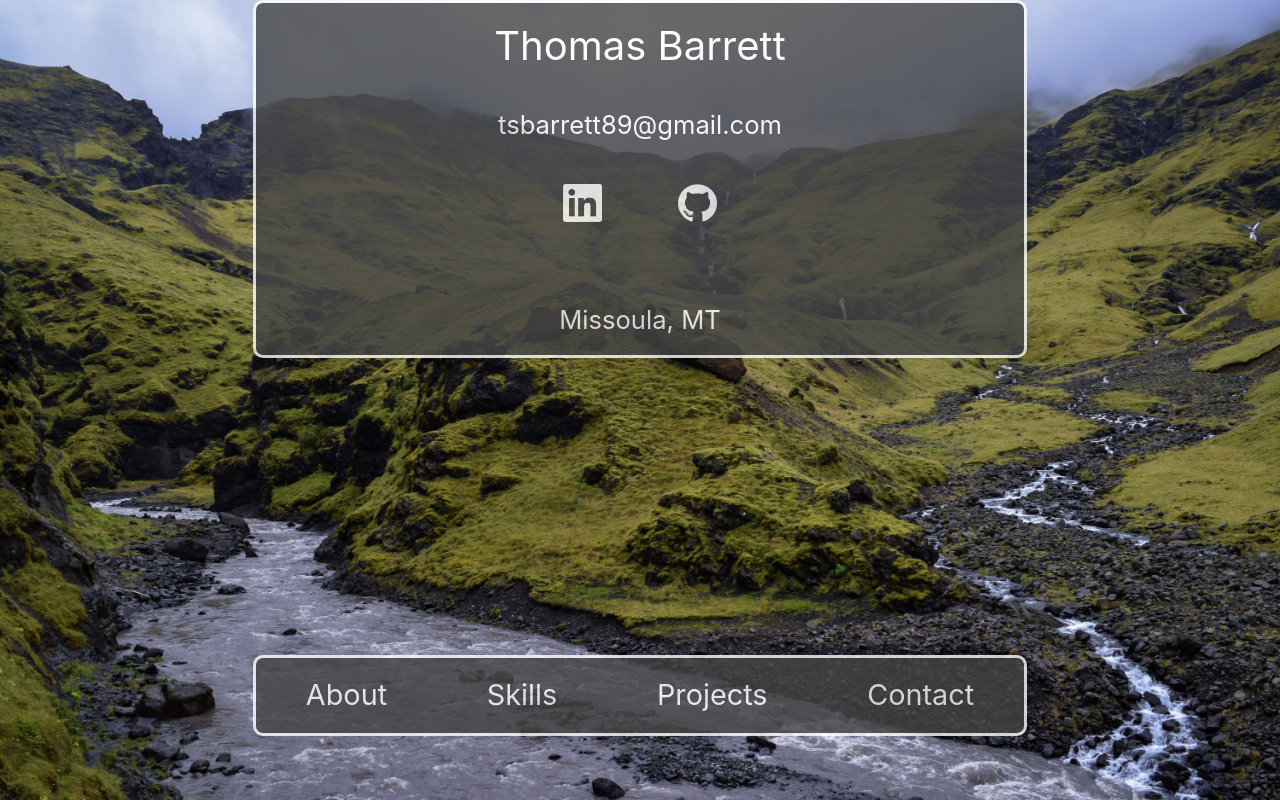
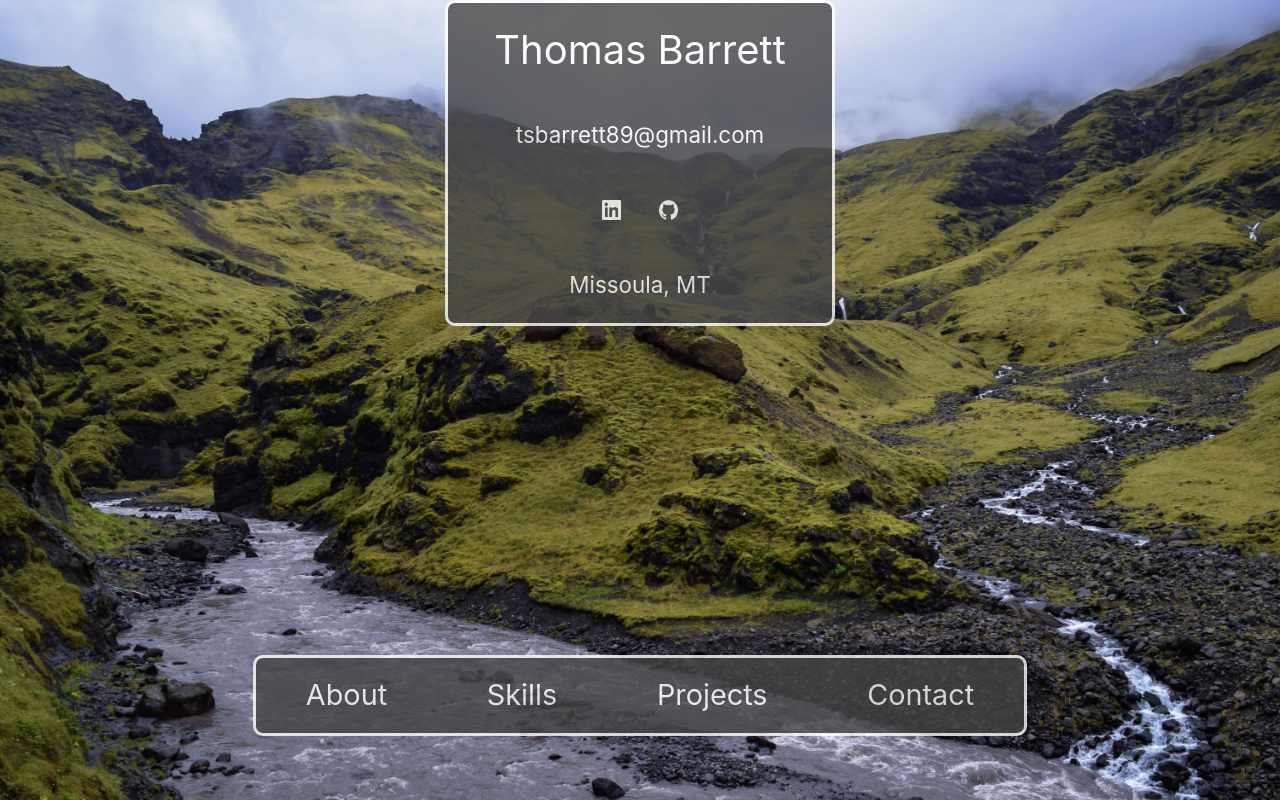
Before and after one commit to tsbarrett89/tb-portfolio, a React (Create React App) app: page /contact in a window 1280 px wide. Built offline with nearby package versions, Linux system fonts and the light colour scheme; the HTML template or start-up script is replaced by a standard one.

Commit message:
styled contactPage

```diff
--- a/src/components/ContactPage.js
+++ b/src/components/ContactPage.js
@@ -2,7 +2,7 @@ import React from 'react';
 import linkedIcon from '../images/linkedIcon.png';
 import githubIcon from '../images/githubIcon.png';
 
-import { PageContainer, IconContainer } from '../style/app-styles';
+import { PageContainer, IconContainer } from '../style/contactPage-styles';
 
 const ContactPage = () => {
 
--- /dev/null
+++ b/src/style/contactPage-styles.js
@@ -0,0 +1,34 @@
+import styled from 'styled-components'
+
+export const PageContainer = styled.div `
+    width: 30%;
+    min-height: 40vh;
+    display: flex;
+    flex-direction: column;
+    justify-content: space-around;
+    align-items: center;
+    border: 3px solid white;
+    border-radius: 10px;
+    background-color: #454545;
+    opacity: 0.8;
+    color: white;
+
+    h2 {
+        font-size: 2.5rem;
+    }
+
+    p {
+        font-size: 1.4rem;
+    }
+`
+
+export const IconContainer = styled.div `
+    width: 100%;
+    display: flex;
+    justify-content: center;
+
+    img {
+        width: 5%;
+        margin: 0 5%;
+    }
+`
```
